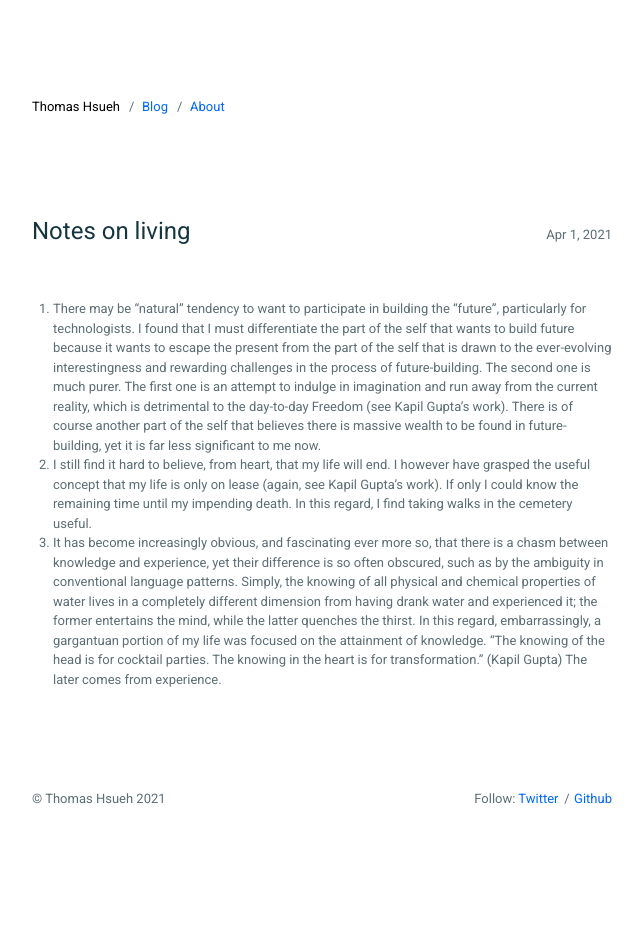
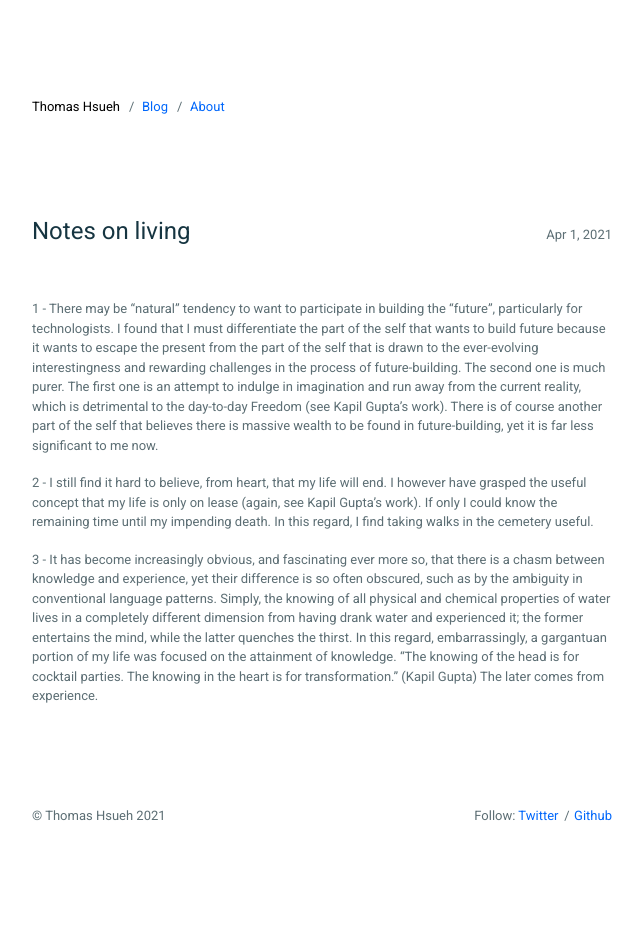
Before and after one commit to guiltygyoza/blog, a Jekyll site: the page built from _posts/2021-04-01-bliss-in-an-instant.md, in a window 1280 px wide. Shown: the whole page, without its empty margins (318-961 px from the left). Built offline with Jekyll 4.4.1, drawn with Linux system fonts in a browser that asks for light colours.

Commit message:
Fixed style

```diff
--- a/_posts/2021-04-01-bliss-in-an-instant.md
+++ b/_posts/2021-04-01-bliss-in-an-instant.md
@@ -5,8 +5,8 @@ date:   2021-04-01 00:00:00 -0500
 categories: life
 ---
 
-1. There may be "natural" tendency to want to participate in building the "future", particularly for technologists. I found that I must differentiate the part of the self that wants to build future because it wants to escape the present from the part of the self that is drawn to the ever-evolving interestingness and rewarding challenges in the process of future-building. The second one is much purer. The first one is an attempt to indulge in imagination and run away from the current reality, which is detrimental to the day-to-day Freedom (see Kapil Gupta's work). There is of course another part of the self that believes there is massive wealth to be found in future-building, yet it is far less significant to me now.
+1 - There may be "natural" tendency to want to participate in building the "future", particularly for technologists. I found that I must differentiate the part of the self that wants to build future because it wants to escape the present from the part of the self that is drawn to the ever-evolving interestingness and rewarding challenges in the process of future-building. The second one is much purer. The first one is an attempt to indulge in imagination and run away from the current reality, which is detrimental to the day-to-day Freedom (see Kapil Gupta's work). There is of course another part of the self that believes there is massive wealth to be found in future-building, yet it is far less significant to me now.
 
-2. I still find it hard to believe, from heart, that my life will end. I however have grasped the useful concept that my life is only on lease (again, see Kapil Gupta's work). If only I could know the remaining time until my impending death. In this regard, I find taking walks in the cemetery useful.
+2 - I still find it hard to believe, from heart, that my life will end. I however have grasped the useful concept that my life is only on lease (again, see Kapil Gupta's work). If only I could know the remaining time until my impending death. In this regard, I find taking walks in the cemetery useful.
 
-3. It has become increasingly obvious, and fascinating ever more so, that there is a chasm between knowledge and experience, yet their difference is so often obscured, such as by the ambiguity in conventional language patterns. Simply, the knowing of all physical and chemical properties of water lives in a completely different dimension from having drank water and experienced it; the former entertains the mind, while the latter quenches the thirst. In this regard, embarrassingly, a gargantuan portion of my life was focused on the attainment of knowledge. "The knowing of the head is for cocktail parties. The knowing in the heart is for transformation." (Kapil Gupta) The later comes from experience.
+3 - It has become increasingly obvious, and fascinating ever more so, that there is a chasm between knowledge and experience, yet their difference is so often obscured, such as by the ambiguity in conventional language patterns. Simply, the knowing of all physical and chemical properties of water lives in a completely different dimension from having drank water and experienced it; the former entertains the mind, while the latter quenches the thirst. In this regard, embarrassingly, a gargantuan portion of my life was focused on the attainment of knowledge. "The knowing of the head is for cocktail parties. The knowing in the heart is for transformation." (Kapil Gupta) The later comes from experience.
```
